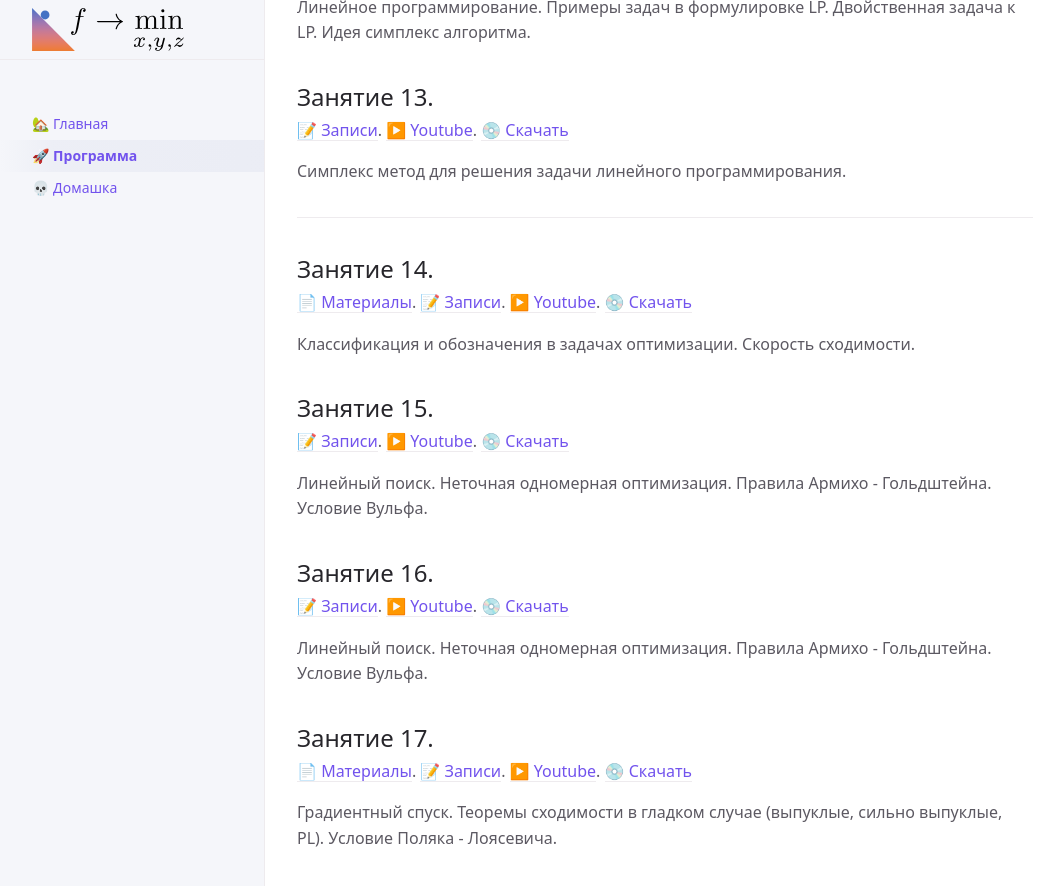
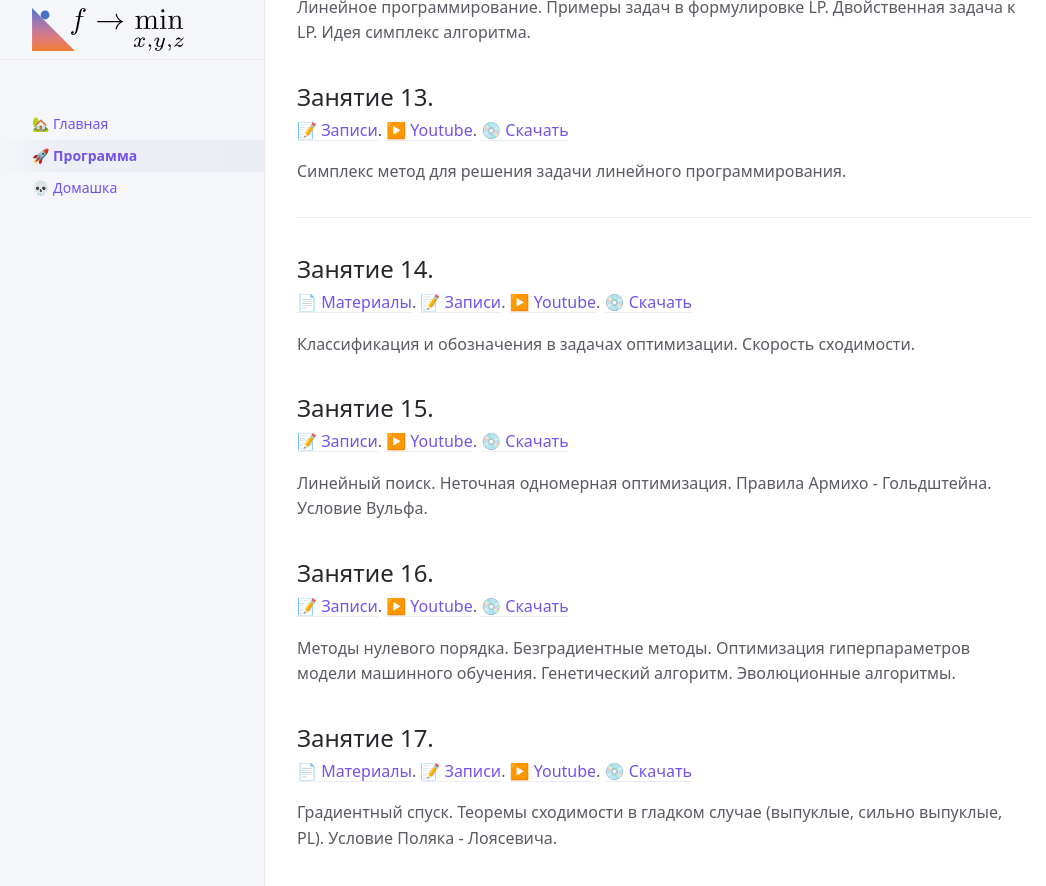
Before and after one commit to MerkulovDaniil/mipt22, a Jekyll site: the page built from program.md, in a window 1280 px wide and 900 px high, scrolled down 1743 px. Shown: the top 886 px of the window, without its empty margins (107-1153 px from the left). Built offline with Jekyll 4.4.1, drawn with Linux system fonts in a browser that asks for light colours; our own code applies the rules of GitHub Pages for plain Markdown files; a script that is not in the unit is left out.

Commit message:
Update program.md

```diff
--- a/program.md
+++ b/program.md
@@ -83,7 +83,7 @@ nav_order: 2
 ## Занятие 16.
 [📝 Записи](/notes/16.pdf). [▶️ Youtube](https://youtu.be/Ti3uND3q0cs). [💿 Скачать](https://disk.yandex.ru/i/GGiRfYOBz-2Pfg)
 
-Линейный поиск. Неточная одномерная оптимизация. Правила Армихо - Гольдштейна. Условие Вульфа.
+Методы нулевого порядка. Безградиентные методы. Оптимизация гиперпараметров модели машинного обучения. Генетический алгоритм. Эволюционные алгоритмы.
 
 ## Занятие 17.
 [📄 Материалы](/presentations/17.pdf). [📝 Записи](/notes/17.pdf). [▶️ Youtube](https://youtu.be/KvLeJMixsF4). [💿 Скачать](https://disk.yandex.ru/i/rejHoGJ0cx1rug)
```
